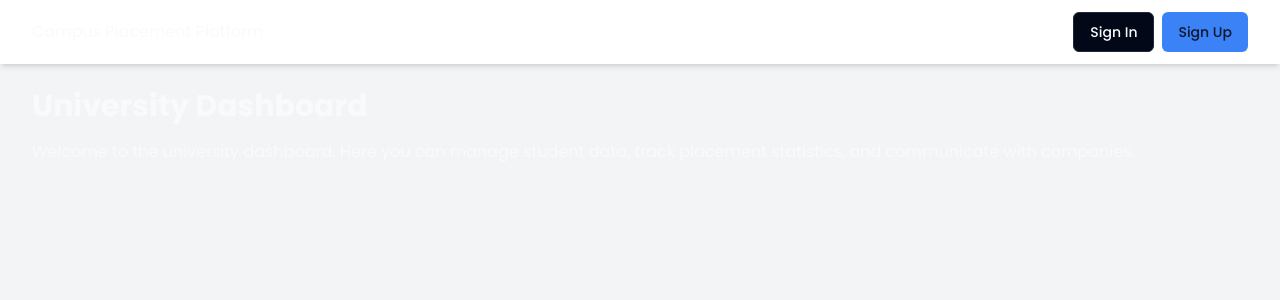
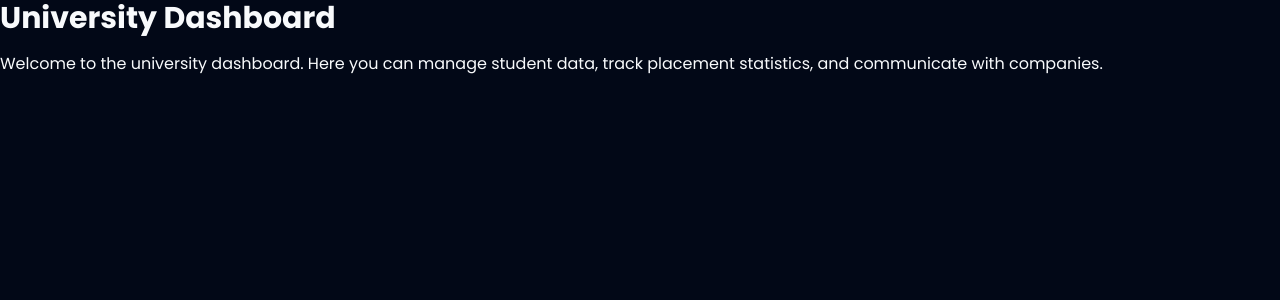
Before and after one commit to SinghAstra/GradHireX, a Next.js app: page /university in a window 1280 px wide. Shown: the top 300 px of the page. Built offline with nearby package versions, Linux system fonts and the light colour scheme.

Commit message:
Deployment Bug Fix

```diff
--- a/app/university/page.tsx
+++ b/app/university/page.tsx
@@ -1,13 +1,11 @@
-import Layout from "@/components/Layout";
-
 export default function UniversityDashboard() {
   return (
-    <Layout>
+    <div>
       <h1 className="text-3xl font-bold mb-4">University Dashboard</h1>
       <p>
         Welcome to the university dashboard. Here you can manage student data,
         track placement statistics, and communicate with companies.
       </p>
-    </Layout>
+    </div>
   );
 }
```
